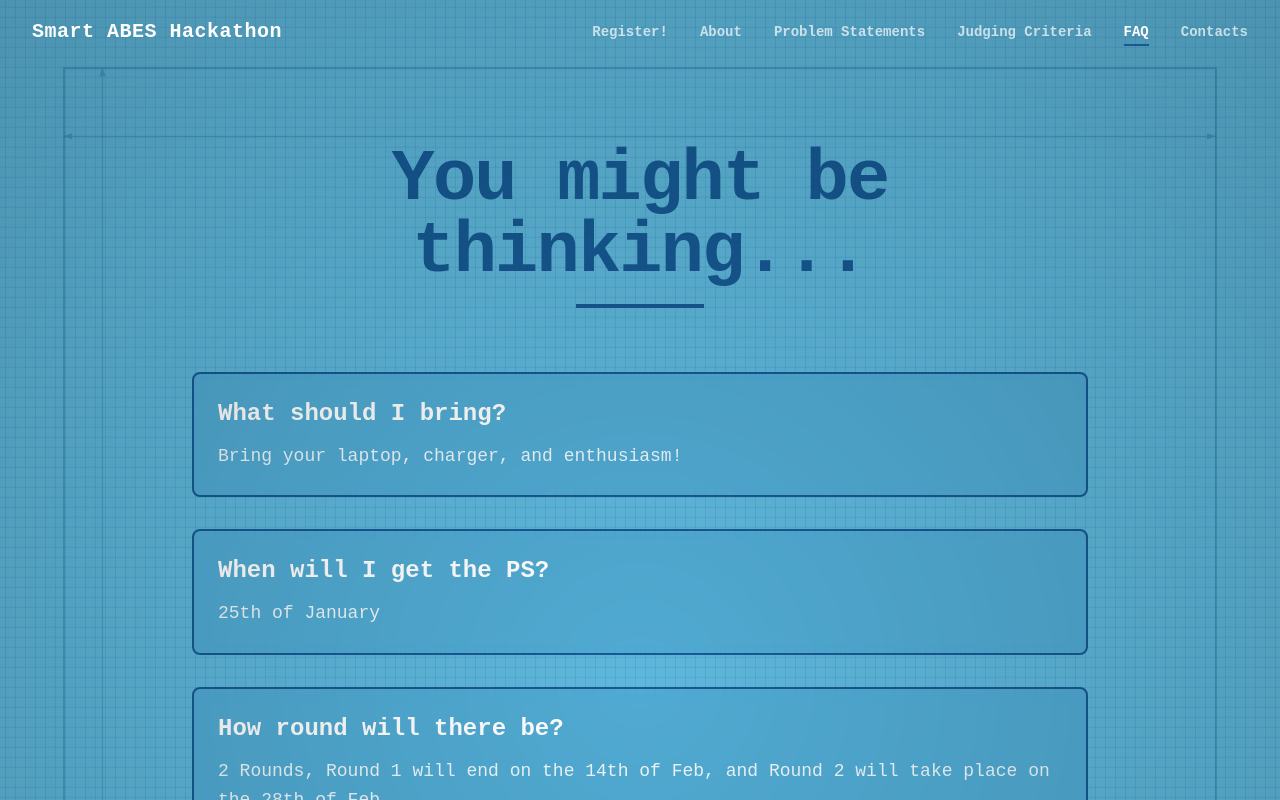
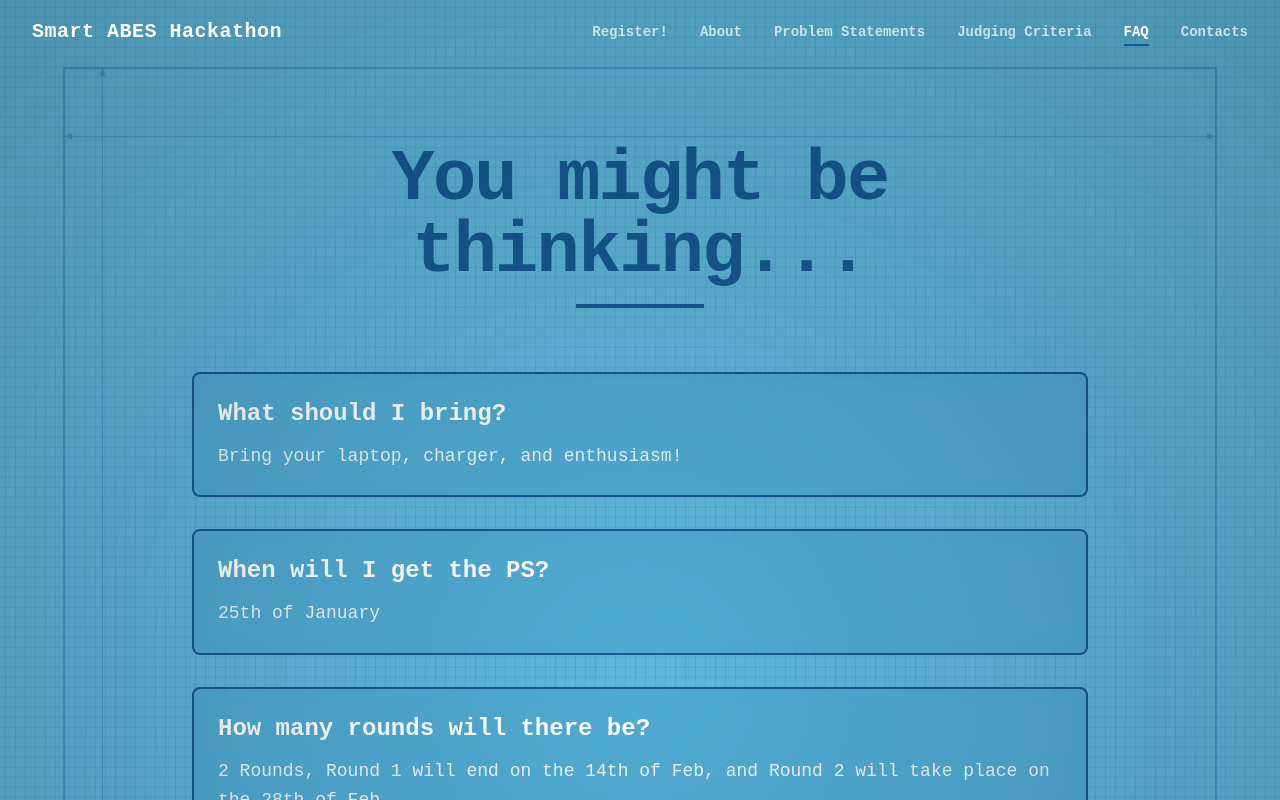
Before and after one commit to Misbah374/smartabeshackathon, a Next.js app: page /faq in a window 1280 px wide. Shown: the top 800 px of the page. Built offline with nearby package versions, Linux system fonts and the light colour scheme.

Commit message:
we got somewhere

```diff
--- a/src/app/faq/page.tsx
+++ b/src/app/faq/page.tsx
@@ -14,7 +14,7 @@ const FAQS = [
     answer: "25th of January",
   },
   {
-    question: "How round will there be?",
+    question: "How many rounds will there be?",
     answer:
       "2 Rounds, Round 1 will end on the 14th of Feb, and Round 2 will take place on the 28th of Feb",
   },
```
